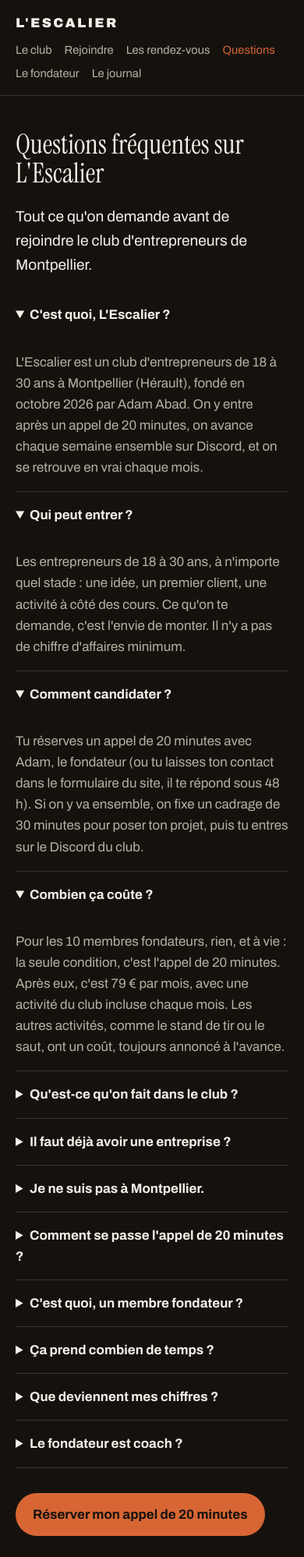
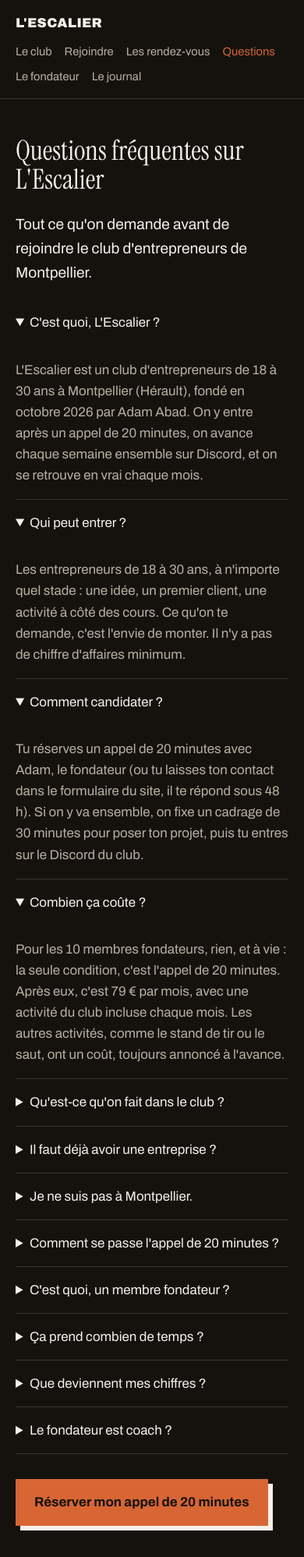
Before and after one commit to lescalier-club/lescalier-club.github.io, a plain HTML site: page questions/index.html in a window 390 px wide. Shown: the top 1997 px of the page at 78% size. Drawn offline with Linux system fonts and the light colour scheme.

Commit message:
Site : passe Unslop sur les sous-pages
Logo sans grand espacement, bouton identique à l'accueil, gras allégés,
espacements sur une grille de 4, survol du menu et contour au clavier,
marges iPhone remises dans le bon sens.

Co-Authored-By: Claude Opus 5.5 <noreply@anthropic.com>

```diff
--- a/pages.css
+++ b/pages.css
@@ -2,14 +2,16 @@
 --f-display:"Instrument Serif","Iowan Old Style",Georgia,serif;--f-sans:"Archivo","Helvetica Neue",Arial,sans-serif}
 *{box-sizing:border-box}html{-webkit-text-size-adjust:100%}
 body{margin:0;background:var(--nuit);color:var(--creme);font-family:var(--f-sans);font-size:1.06rem;line-height:1.6}
-a{color:var(--aube)}.wrap{max-width:760px;margin:0 auto;padding:0 max(20px,env(safe-area-inset-left)) 0 max(20px,env(safe-area-inset-right))}
-header{border-bottom:1px solid var(--trait)}header .wrap{display:flex;flex-wrap:wrap;gap:10px 18px;align-items:center;justify-content:space-between;padding-block:16px}
-.logo{font-stretch:125%;font-weight:900;letter-spacing:.14em;color:var(--creme);text-decoration:none}
-nav{display:flex;flex-wrap:wrap;gap:6px 16px;font-size:.92rem}nav a{color:var(--creme-2);text-decoration:none}nav a[aria-current]{color:var(--orange)}
-main{padding-block:44px 64px}h1{font-family:var(--f-display);font-weight:400;font-size:clamp(2.2rem,7vw,3.4rem);line-height:1.05;margin:0 0 22px}
-h2{font-family:var(--f-display);font-weight:400;font-size:1.7rem;margin:40px 0 10px}
-.lead{font-size:1.2rem;color:var(--creme)}p,li{color:var(--creme-2)}b{color:var(--creme)}
-.liste{padding-left:1.2em}.liste li{margin:6px 0}blockquote{font-family:var(--f-display);font-size:1.6rem;margin:24px 0;color:var(--creme)}
-.btn{display:inline-block;background:var(--orange);color:var(--nuit);font-weight:700;padding:14px 22px;border-radius:999px;text-decoration:none}
-.suite{margin-top:36px}.prochain{border-left:3px solid var(--orange);padding:6px 0 6px 14px;color:var(--creme)}details{border-bottom:1px solid var(--trait)}summary{cursor:pointer;padding:16px 0;color:var(--creme);font-weight:700}
-footer{background:var(--aube);color:var(--nuit)}footer .wrap{padding-block:22px;display:flex;flex-wrap:wrap;gap:10px 18px;font-size:.92rem}footer a{color:var(--nuit);font-weight:700}
+a{color:var(--aube)}.wrap{max-width:760px;margin:0 auto;padding:0 max(20px,env(safe-area-inset-right)) 0 max(20px,env(safe-area-inset-left))}
+header{border-bottom:1px solid var(--trait)}header .wrap{display:flex;flex-wrap:wrap;gap:12px 16px;align-items:center;justify-content:space-between;padding-block:16px}
+.logo{font-stretch:125%;font-weight:900;letter-spacing:.02em;color:var(--creme);text-decoration:none}
+nav{display:flex;flex-wrap:wrap;gap:8px 16px;font-size:.92rem}nav a{color:var(--creme-2);text-decoration:none;transition:color .2s}nav a:hover{color:var(--creme)}nav a[aria-current]{color:var(--orange)}
+main{padding-block:48px 64px}h1{font-family:var(--f-display);font-weight:400;font-size:clamp(2.2rem,7vw,3.4rem);line-height:1.05;margin:0 0 24px}
+h2{font-family:var(--f-display);font-weight:400;font-size:1.7rem;margin:40px 0 12px}
+.lead{font-size:1.2rem;color:var(--creme)}p,li{color:var(--creme-2)}b{color:var(--creme);font-weight:500}
+.liste{padding-left:1.2em}.liste li{margin:8px 0}blockquote{font-family:var(--f-display);font-size:1.6rem;margin:24px 0;color:var(--creme)}
+.btn{display:inline-block;background:var(--orange);color:var(--nuit);font-weight:600;padding:16px 24px;text-decoration:none;box-shadow:6px 6px 0 var(--creme);transition:transform .15s,box-shadow .15s}.btn:hover{transform:translate(-2px,-2px);box-shadow:8px 8px 0 var(--creme)}.btn:active{transform:translate(4px,4px);box-shadow:2px 2px 0 var(--creme)}
+.suite{margin-top:36px}.prochain{border-left:3px solid var(--orange);padding:8px 0 8px 16px;color:var(--creme)}details{border-bottom:1px solid var(--trait)}summary{cursor:pointer;padding:16px 0;color:var(--creme);font-weight:500}
+footer{background:var(--aube);color:var(--nuit)}footer .wrap{padding-block:24px;display:flex;flex-wrap:wrap;gap:12px 16px;font-size:.92rem}footer a{color:var(--nuit);font-weight:500}
+:focus-visible{outline:2px solid var(--orange);outline-offset:3px}
+@media (prefers-reduced-motion:reduce){.btn,nav a{transition:none}}
```
